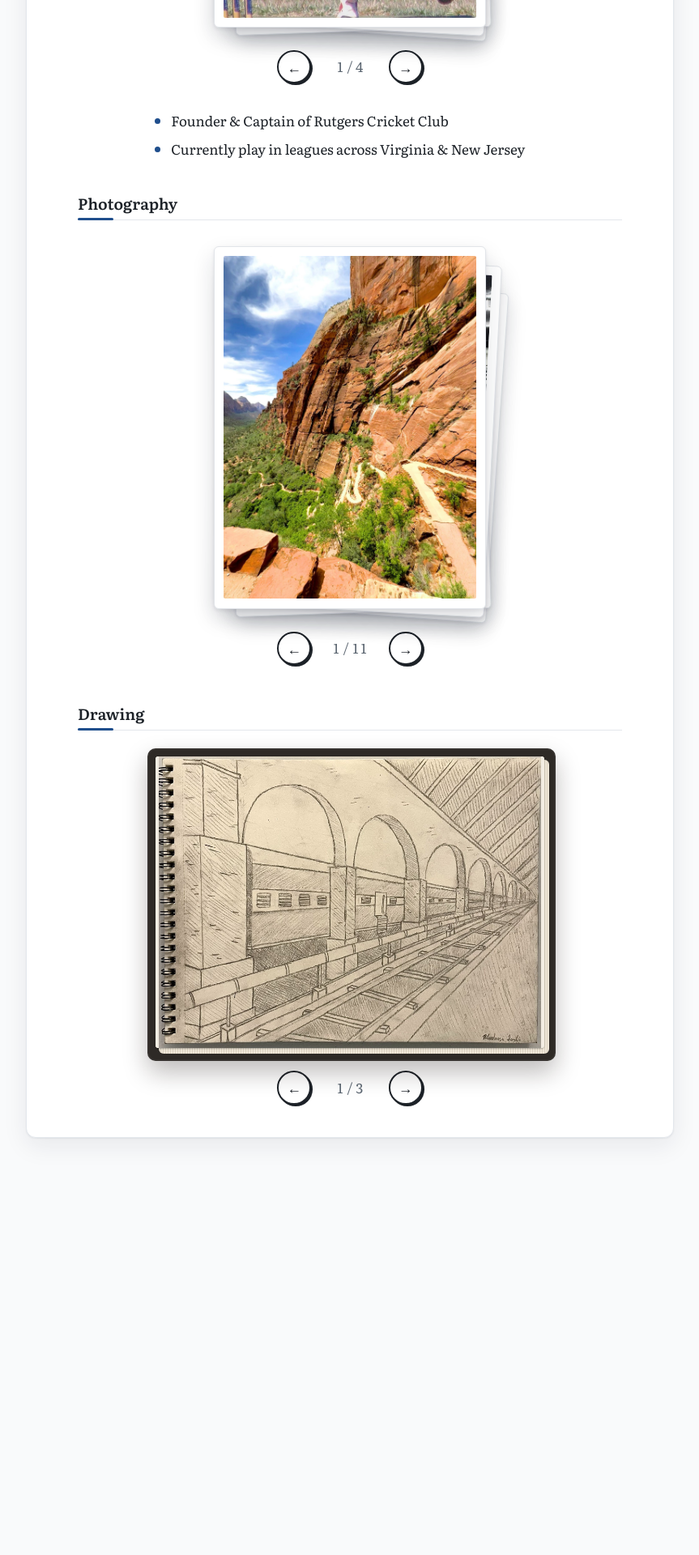
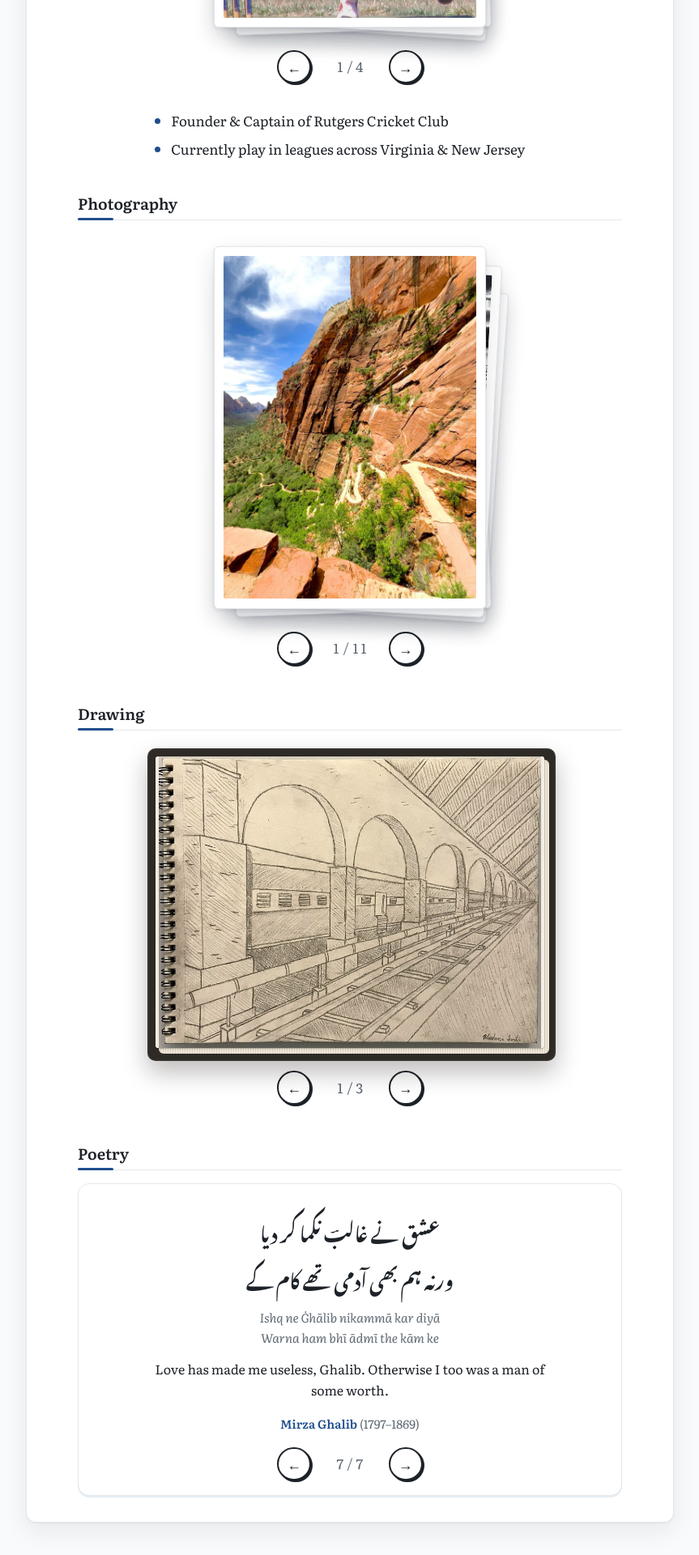
Before and after one commit to mklodi1/mklodi1.github.io, a Jekyll site: the page built from personal/index.html, in a window 1280 px wide. Shown: the part 742-2662 px from the top of the page at 81% size, without its empty margins (208-1071 px from the left). Built offline with Jekyll 4.4.1, drawn with Linux system fonts in a browser that asks for light colours; some web fonts are replaced; before the commit the page ends 2187 px from its top, so only the background shows below that.

Commit message:
Interests: Poetry section with a daily Urdu couplet
Co-Authored-By: Claude Opus 5.5 <noreply@anthropic.com>
Claude-Session: https://claude.ai/code/session_018B7yRm4wV88UDqtVSP6gVK

```diff
--- /dev/null
+++ b/_data/poetry.yml
@@ -0,0 +1,44 @@
+# Couplets for the Poetry card on /personal/. One is chosen each day; visitors can browse the rest.
+# Only use public-domain verse (classical poets, or works published before 1929) or your own writing.
+# Fields: urdu (two lines, separated by a | ), roman (two lines, separated by a | ), english, poet, years
+- urdu: "ہزاروں خواہشیں ایسی کہ ہر خواہش پہ دم نکلے | بہت نکلے مرے ارمان لیکن پھر بھی کم نکلے"
+  roman: "Hazāroñ ḳhwāhisheñ aisī ki har ḳhwāhish pe dam nikle | Bahut nikle mire armān lekin phir bhī kam nikle"
+  english: "A thousand desires, each one worth dying for. Many of my hopes came true, and still they were too few."
+  poet: "Mirza Ghalib"
+  years: "1797–1869"
+
+- urdu: "پتا پتا بوٹا بوٹا حال ہمارا جانے ہے | جانے نہ جانے گل ہی نہ جانے باغ تو سارا جانے ہے"
+  roman: "Pattā pattā boṭā boṭā hāl hamārā jāne hai | Jāne na jāne gul hī na jāne bāġh to sārā jāne hai"
+  english: "Every leaf and every plant knows the state I am in. The rose alone may not know, but the whole garden does."
+  poet: "Mir Taqi Mir"
+  years: "1723–1810"
+
+- urdu: "دل ناداں تجھے ہوا کیا ہے | آخر اس درد کی دوا کیا ہے"
+  roman: "Dil-e-nādāñ tujhe huā kyā hai | Āḳhir is dard kī dawā kyā hai"
+  english: "Naive heart, what has come over you? What, after all, is the cure for this pain?"
+  poet: "Mirza Ghalib"
+  years: "1797–1869"
+
+- urdu: "ابتدائے عشق ہے روتا ہے کیا | آگے آگے دیکھیے ہوتا ہے کیا"
+  roman: "Ibtidā-e-ishq hai rotā hai kyā | Āge āge dekhiye hotā hai kyā"
+  english: "This is only the beginning of love, so why weep? Just wait and see what lies ahead."
+  poet: "Mir Taqi Mir"
+  years: "1723–1810"
+
+- urdu: "ہم کو معلوم ہے جنت کی حقیقت لیکن | دل کے خوش رکھنے کو غالبؔ یہ خیال اچھا ہے"
+  roman: "Ham ko maʿlūm hai jannat kī haqīqat lekin | Dil ke ḳhush rakhne ko Ġhālib ye ḳhayāl achchhā hai"
+  english: "I know the truth about paradise, Ghalib, but to keep the heart content, it is a pleasant thought."
+  poet: "Mirza Ghalib"
+  years: "1797–1869"
+
+- urdu: "سارے جہاں سے اچھا ہندوستاں ہمارا | ہم بلبلیں ہیں اس کی یہ گلستاں ہمارا"
+  roman: "Sāre jahāñ se achchhā Hindostāñ hamārā | Ham bulbuleñ haiñ is kī ye gulsitāñ hamārā"
+  english: "Better than all the world is our homeland. We are its nightingales, and it is our garden."
+  poet: "Allama Iqbal"
+  years: "1877–1938"
+
+- urdu: "عشق نے غالبؔ نکما کر دیا | ورنہ ہم بھی آدمی تھے کام کے"
+  roman: "Ishq ne Ġhālib nikammā kar diyā | Warna ham bhī ādmī the kām ke"
+  english: "Love has made me useless, Ghalib. Otherwise I too was a man of some worth."
+  poet: "Mirza Ghalib"
+  years: "1797–1869"
--- a/assets/css/style.css
+++ b/assets/css/style.css
@@ -811,3 +811,20 @@ body { border-top: 6px solid var(--link); }
   .study:not(.active) .study-title { flex-direction: row; font-size: .95rem; }
 }
 @media (prefers-reduced-motion: reduce) { .study { transition: none; } .study.active .study-body { animation: none; } }
+
+
+/* ---- Poetry card (Interests page) ---- */
+.poem-card { background: #fff; border: 1px solid var(--rule); border-radius: 14px; padding: 1.75rem 1.5rem 1.1rem; text-align: center; box-shadow: 0 2px 0 #E6EDF4; }
+.poem { display: none; margin: 0; }
+.poem.on { display: block; animation: poem-in .5s ease; }
+.poem blockquote { margin: 0; padding: 0; border: 0; }
+.poem-urdu { font-family: "Noto Nastaliq Urdu", "Jameel Noori Nastaleeq", "Urdu Typesetting", serif; font-size: 1.45rem; line-height: 2.5; color: var(--text); margin: 0 0 .6rem; }
+.poem-urdu span, .poem-roman span { display: block; }
+.poem-roman { font-style: italic; color: var(--muted); font-size: .95rem; line-height: 1.6; margin: 0 0 .9rem; }
+.poem-en { font-size: 1rem; line-height: 1.6; margin: 0 auto; max-width: 32rem; }
+.poem-by { margin-top: 1rem; font-weight: 600; font-size: .92rem; color: var(--link); }
+.poem-by span { font-weight: 400; color: var(--muted); }
+.poem-card .poem-controls { display: flex; align-items: center; gap: 1.25rem; justify-content: center; margin-top: 1rem; }
+@keyframes poem-in { from { opacity: 0; transform: translateY(4px); } to { opacity: 1; transform: none; } }
+@media (max-width: 560px) { .poem-card { padding: 1.4rem 1rem 1rem; } .poem-urdu { font-size: 1.2rem; line-height: 2.4; } }
+@media (prefers-reduced-motion: reduce) { .poem.on { animation: none; } }
--- a/personal/index.html
+++ b/personal/index.html
@@ -51,7 +51,55 @@ permalink: /personal/
     {% endif %}
   </section>
   {% endfor %}
+
+  {% if site.data.poetry %}
+  <section class="gallery-section poetry" aria-labelledby="h-poetry">
+    <h2 id="h-poetry">Poetry</h2>
+    <div class="poem-card" id="poem-card">
+      {% for c in site.data.poetry %}
+      {% assign ur = c.urdu | split: " | " %}{% assign ro = c.roman | split: " | " %}
+      <figure class="poem{% if forloop.first %} on{% endif %}" data-poem>
+        <blockquote>
+          <p class="poem-urdu" lang="ur" dir="rtl">{% for l in ur %}<span>{{ l }}</span>{% endfor %}</p>
+          <p class="poem-roman">{% for l in ro %}<span>{{ l }}</span>{% endfor %}</p>
+          <p class="poem-en">{{ c.english }}</p>
+        </blockquote>
+        <figcaption class="poem-by">{{ c.poet }}{% if c.years %} <span>({{ c.years }})</span>{% endif %}</figcaption>
+      </figure>
+      {% endfor %}
+      {% if site.data.poetry.size > 1 %}
+      <div class="deck-controls poem-controls">
+        <button type="button" class="deck-btn" data-poem-prev aria-label="Previous couplet">&#8592;</button>
+        <span class="deck-count" aria-live="polite"><span data-poem-pos>1</span> / {{ site.data.poetry.size }}</span>
+        <button type="button" class="deck-btn" data-poem-next aria-label="Next couplet">&#8594;</button>
+      </div>
+      {% endif %}
+    </div>
+  </section>
+  {% endif %}
 </article>
+<link href="https://fonts.googleapis.com/css2?family=Noto+Nastaliq+Urdu:wght@400;600&display=swap" rel="stylesheet">
+<script>
+  // Poetry card: shows a different couplet each day; arrows browse the rest.
+  (function () {
+    var card = document.getElementById('poem-card');
+    if (!card) return;
+    var poems = card.querySelectorAll('[data-poem]'), pos = card.querySelector('[data-poem-pos]');
+    if (!poems.length) return;
+    var now = new Date();
+    var day = Math.floor((Date.UTC(now.getFullYear(), now.getMonth(), now.getDate())) / 86400000);
+    var i = day % poems.length;
+    function show(n) {
+      i = (n + poems.length) % poems.length;
+      for (var k = 0; k < poems.length; k++) poems[k].classList.toggle('on', k === i);
+      if (pos) pos.textContent = i + 1;
+    }
+    show(i);
+    var prev = card.querySelector('[data-poem-prev]'), next = card.querySelector('[data-poem-next]');
+    if (prev) prev.addEventListener('click', function () { show(i - 1); });
+    if (next) next.addEventListener('click', function () { show(i + 1); });
+  })();
+</script>
 
 <script>
   // Stacked photo cards: click or swipe the top card to send it to the back.
```
